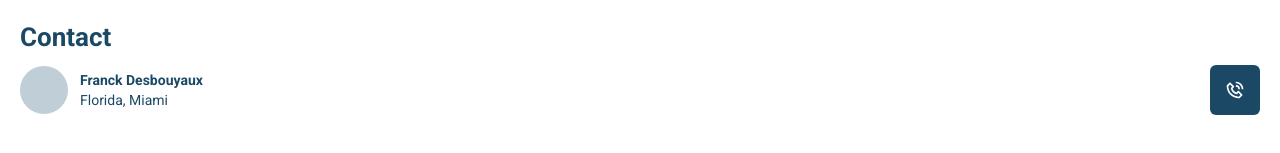
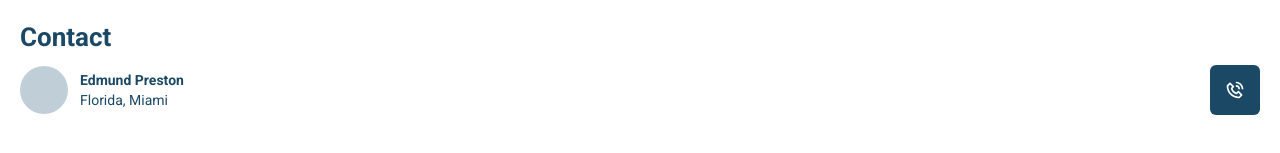
Before and after one commit to vvassoftware/vvas-user, a React (Vite) app: page /booking/1 in a window 1280 px wide. Shown: the part 2041-2194 px from the top of the page. Built offline with nearby package versions, Linux system fonts and the light colour scheme.

Commit message:
fix: owner name

```diff
--- a/src/screens/Booking/Details.tsx
+++ b/src/screens/Booking/Details.tsx
@@ -952,7 +952,7 @@ export default function Details() {
             <div className="w-12 h-12 bg-lightBlue rounded-full"></div>
             <div>
               <h4 className="text-sm font-bold text-darkBlue">
-                Franck Desbouyaux
+                Edmund Preston
               </h4>
               <p className="text-sm text-darkBlue">Florida, Miami</p>
             </div>
--- a/src/screens/Booking/Reservation.tsx
+++ b/src/screens/Booking/Reservation.tsx
@@ -67,7 +67,7 @@ export default function Reservation() {
             <div className="w-12 h-12 bg-lightBlue rounded-full"></div>
             <div>
               <h4 className="text-sm font-bold text-darkBlue">
-                Franck Desbouyaux
+                Edmund Preston
               </h4>
               <p className="text-sm text-darkBlue">Florida, Miami</p>
             </div>
```
